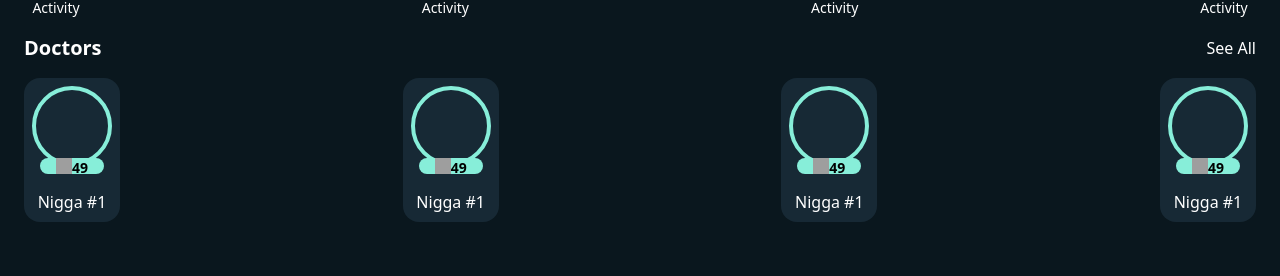
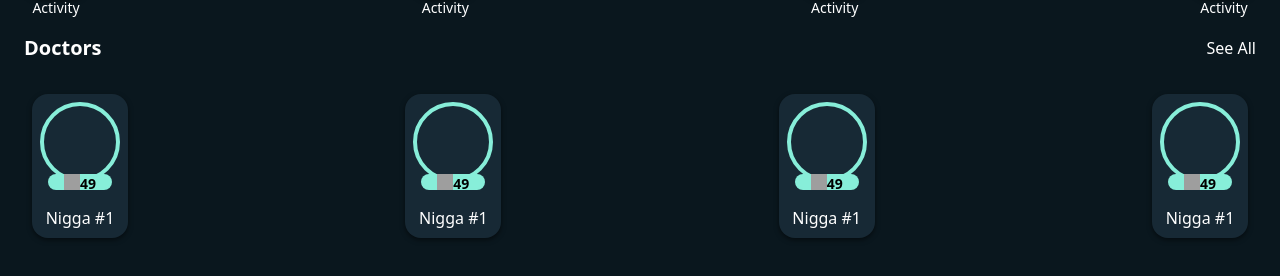
Before and after one commit to Zeref101/Solve-Health, a React (Vite) app: page / in a window 1280 px wide. Shown: the part 478-754 px from the top of the page. Built offline with nearby package versions, Linux system fonts and the light colour scheme; grey boxes are pictures that could not be loaded.

Commit message:
💄 Update styles in StudentDashboard component

```diff
--- a/src/StudentDashboard.jsx
+++ b/src/StudentDashboard.jsx
@@ -31,7 +31,7 @@ export default function StudentDashboard() {
             </div>
           </div>
         </div>
-        <div className="search  mx-6">
+        <div className="search  mx-6 shadow-custom rounded-3xl">
           <div className="search-bar">
             <input
               type="text"
@@ -45,21 +45,21 @@ export default function StudentDashboard() {
             <h1 className="text-xl font-bold">Functionality</h1>
             <h1 className="">See All</h1>
           </div>
-          <div className="list flex gap-2 justify-between">
+          <div className="list flex gap-2 justify-between overflow-x-scroll">
             <div className="flex flex-col justify-center items-center">
-              <div className="h-16 bg-[#172935] hover:bg-[#20E9C1] rounded-2xl w-16"></div>
+              <div className="h-16 bg-[#172935] hover:bg-[#20E9C1] duration-150 shadow-custom rounded-2xl w-16"></div>
               <span className="text-sm">Activity</span>
             </div>
             <div className="flex flex-col justify-center items-center">
-              <div className="h-16 bg-[#172935] hover:bg-[#20E9C1] rounded-2xl w-16"></div>
+              <div className="h-16 bg-[#172935] hover:bg-[#20E9C1] shadow-custom rounded-2xl w-16"></div>
               <span className="text-sm">Activity</span>
             </div>
             <div className="flex flex-col justify-center items-center">
-              <div className="h-16 bg-[#172935] hover:bg-[#20E9C1] rounded-2xl w-16"></div>
+              <div className="h-16 bg-[#172935] hover:bg-[#20E9C1] shadow-custom rounded-2xl w-16"></div>
               <span className="text-sm">Activity</span>
             </div>
             <div className="flex flex-col justify-center items-center">
-              <div className="h-16 bg-[#172935] hover:bg-[#20E9C1] rounded-2xl w-16"></div>
+              <div className="h-16 bg-[#172935] hover:bg-[#20E9C1] shadow-custom rounded-2xl w-16"></div>
               <span className="text-sm">Activity</span>
             </div>
           </div>
@@ -69,9 +69,9 @@ export default function StudentDashboard() {
             <h1 className="text-xl font-bold">Doctors</h1>
             <h1 className="">See All</h1>
           </div>
-          <div className="list flex gap-10 justify-between overflow-x-scroll">
+          <div className="list py-4 px-2 flex gap-10 justify-between overflow-x-scroll">
             <div className="flex flex-col justify-center items-center">
-              <div className="flex flex-col justify-center items-center h-36 bg-[#172935] hover:bg-[#20E9C1] rounded-2xl w-24">
+              <div className="flex flex-col justify-center items-center h-36 bg-[#172935] hover:scale-105 duration-150 ease-in-out rounded-2xl shadow-custom w-24">
                 <div className="h-20 w-20 rounded-full border-4 border-[#87EED9]"></div>
                 <div className="relative -top-2 overflow-hidden w-16 px-2 flex justify-center h-4 object-contain bg-[#87EED9] rounded-3xl">
                   <img
@@ -85,7 +85,7 @@ export default function StudentDashboard() {
               </div>
             </div>
             <div className="flex flex-col justify-center items-center">
-              <div className="flex flex-col justify-center items-center h-36 bg-[#172935] hover:bg-[#20E9C1] rounded-2xl w-24">
+              <div className="flex flex-col justify-center items-center h-36 bg-[#172935] shadow-custom hover:scale-105 duration-150 ease-in-out rounded-2xl w-24">
                 <div className="h-20 w-20 rounded-full border-4 border-[#87EED9]"></div>
                 <div className="relative -top-2 overflow-hidden w-16 px-2 flex justify-center h-4 object-contain bg-[#87EED9] rounded-3xl">
                   <img
@@ -99,7 +99,7 @@ export default function StudentDashboard() {
               </div>
             </div>
             <div className="flex flex-col justify-center items-center">
-              <div className="flex flex-col justify-center items-center h-36 bg-[#172935] hover:bg-[#20E9C1] rounded-2xl w-24">
+              <div className="flex flex-col justify-center items-center h-36 bg-[#172935] shadow-custom hover:scale-105 duration-150 ease-in-out rounded-2xl w-24">
                 <div className="h-20 w-20 rounded-full border-4 border-[#87EED9]"></div>
                 <div className="relative -top-2 overflow-hidden w-16 px-2 flex justify-center h-4 object-contain bg-[#87EED9] rounded-3xl">
                   <img
@@ -113,7 +113,7 @@ export default function StudentDashboard() {
               </div>
             </div>
             <div className="flex flex-col justify-center items-center">
-              <div className="flex flex-col justify-center items-center h-36 bg-[#172935] hover:bg-[#20E9C1] rounded-2xl w-24">
+              <div className="flex flex-col justify-center items-center h-36 bg-[#172935] shadow-custom hover:scale-105 duration-150 ease-in-out rounded-2xl w-24">
                 <div className="h-20 w-20 rounded-full border-4 border-[#87EED9]"></div>
                 <div className="relative -top-2 overflow-hidden w-16 px-2 flex justify-center h-4 object-contain bg-[#87EED9] rounded-3xl">
                   <img
```
